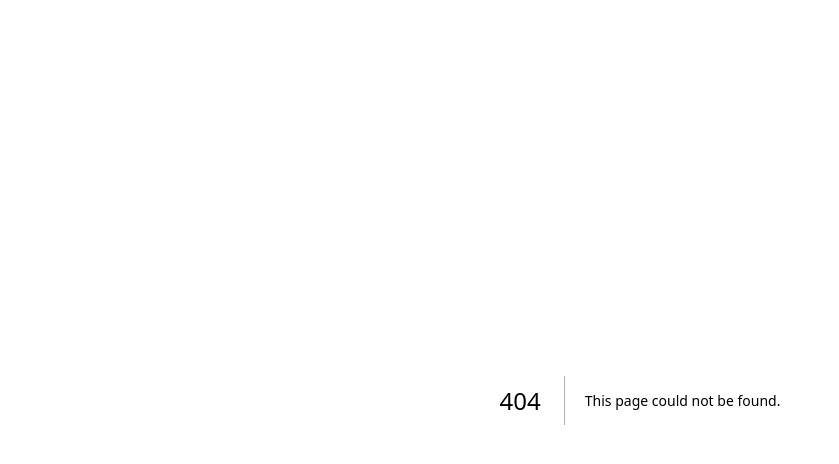
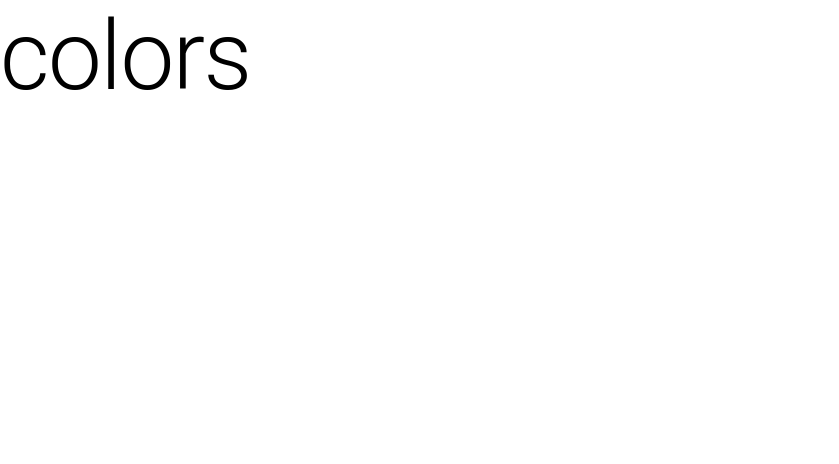
Before and after one commit to X-maker-cpu/bit, a Next.js app: page /colors in a window 1280 px wide. Before the commit this address had no page. Shown: the top 464 px of the page, without its empty margins (0-839 px from the left). Built offline with nearby package versions, Linux system fonts and the light colour scheme.

Commit message:
complete

```diff
--- /dev/null
+++ b/pages/colors/index.js
@@ -0,0 +1,18 @@
+import{Box, Typography} from "@mui/material";
+import React from "react";
+
+const Index = () =>{
+    return(
+        <Box
+        SX={{
+            display:"grid",
+            placeItem: "centre",
+
+        }}
+        >
+      <Typography variant="h1">colors</Typography>
+        </Box>
+    )
+}
+
+export default Index;
```
Also changed, not shown: pages/colors/[color]/index.js (added, +20 -0 lines), 1 other file (tests, documents, lock files or other folders).
